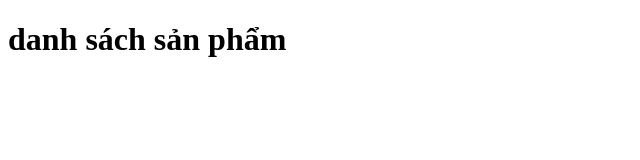
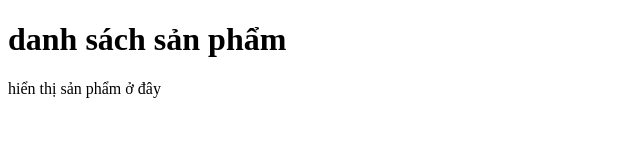
Before and after one commit to NguyenKhacPhuocc/hoc-git-f7-24, a plain HTML site: page danhsachsp.html in a window 1280 px wide. Shown: the whole page, without its empty margins (0-640 px from the left). Drawn offline with Linux system fonts and the light colour scheme.

Commit message:
cập nhật trang danh sách

```diff
--- a/danhsachsp.html
+++ b/danhsachsp.html
@@ -7,5 +7,7 @@
 </head>
 <body>
   <h1>danh sách sản phẩm</h1>
+
+  <p>hiển thị sản phẩm ở đây</p>
 </body>
 </html>
```
